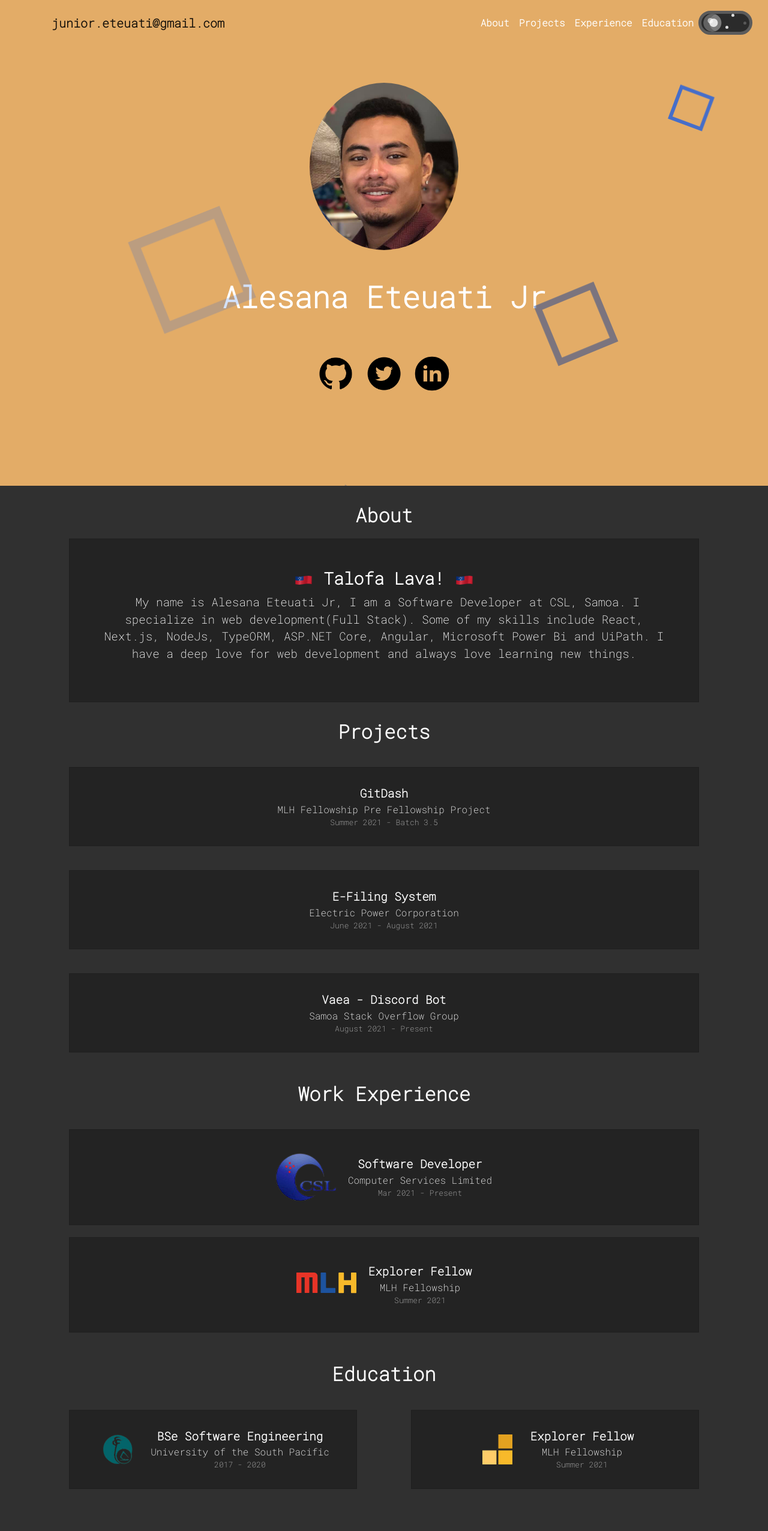
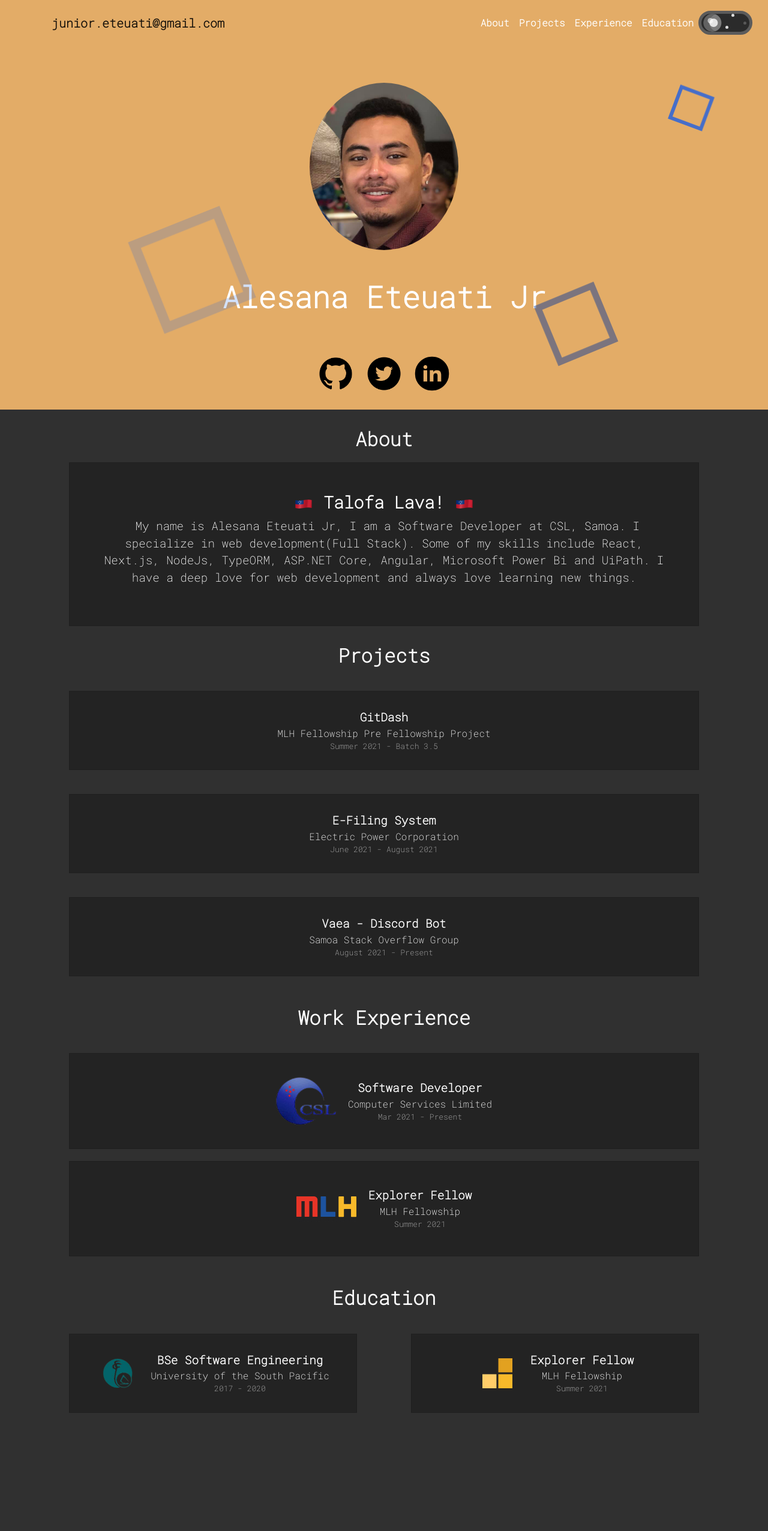
Before and after one commit to Green-Ranger11/Alesana-Eteuati-Jr, a Jekyll site: the page built from index.html, in a window 1280 px wide. Shown: the whole page at 60% size. Built offline with Jekyll 4.4.1, drawn with Linux system fonts in a browser that asks for light colours; nearby versions of some CDN libraries; after the commit the page ends 2426 px from its top, so only the background shows below that.

Commit message:
Remove height limit

```diff
--- a/_sass/profile.scss
+++ b/_sass/profile.scss
@@ -1,7 +1,6 @@
 .home {
   background-color: var(--banner-background-color) !important;
   position: relative;
-  height: 80vh;
   overflow: hidden;
 }
 
@@ -25,6 +24,7 @@
     background-color: var(--banner-light-blue) !important;
     margin-top: 50px;
     align-items: center;
+    margin-bottom: 20px;
 
     .social-image {
       padding: 10px;
```
